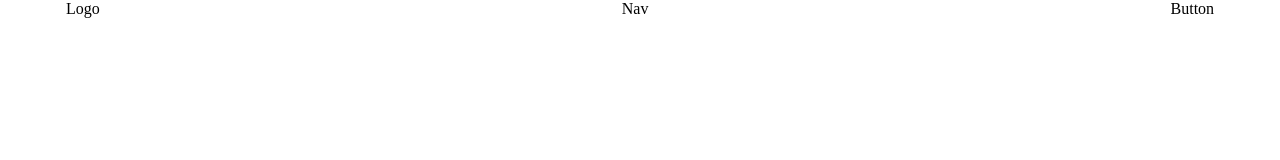
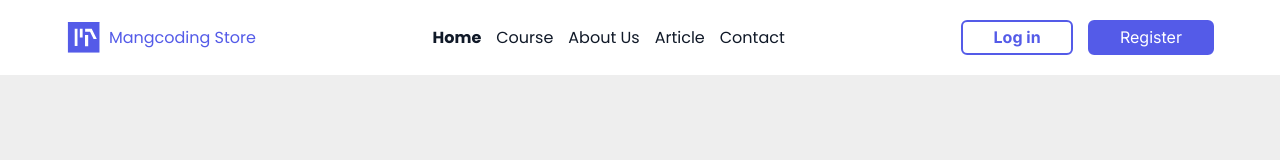
Before and after one commit to alaaabumusa/landing, a plain HTML site: page index.html in a window 1280 px wide. Drawn offline with Linux system fonts and the light colour scheme.

Commit message:
create header

```diff
--- a/assets/css/main.css
+++ b/assets/css/main.css
@@ -1 +1,64 @@
 @import './base.css';
+
+body {
+    font-family: var(--mainFont);
+    background-color: #eee;
+}
+
+.header {
+    background-color: #fff;
+    padding: 20px 0;
+}
+
+.header .logo {
+
+    display: flex;
+    align-items: center;
+    gap: 8px;
+}
+
+.header .logo img {
+    width: 35px;
+}
+
+.header .logo a {
+    color: var(--mainColor);
+}
+
+.nav ul {
+    display: flex;
+    gap: 15px;
+}
+
+.nav ul li a {
+    color: #101928;
+}
+
+.active {
+    font-weight: 700;
+}
+
+.auth {
+    display: flex;
+    align-items: center;
+    gap: 15px;
+}
+
+.auth a {
+    font-family: var(--subFont);
+    border: 2px solid var(--mainColor);
+    border-radius: 6.12px;
+    padding: 5.3541765213012695px 30.18113136291504px;
+}
+
+.auth .login {
+    color: var(--mainColor);
+    font-family: var(--subFont);
+    font-weight: 700;
+
+}
+
+.auth .register {
+    background-color: var(--mainColor);
+    color: #fff;
+}
--- a/index.html
+++ b/index.html
@@ -1,23 +1,39 @@
 <!DOCTYPE html>
 <html lang="en">
+
 <head>
   <meta charset="UTF-8">
   <meta name="viewport" content="width=device-width, initial-scale=1.0">
   <title>Document</title>
   <link rel="stylesheet" href="./assets/css/main.css">
 </head>
+
 <body>
   <header class="header">
     <div class="container">
 
       <div class="row">
-            <div class="logo">Logo</div>
+        <div class="logo">
+          <img src="./assets/img/Logo.svg" alt="Logo">
+          <a href="#">Mangcoding Store</a>
 
-            <div class="nav">Nav</div>
-
-            <div class="button">Button</div>
+        </div>
+        <div class="nav">
+          <ul>
+            <li><a href="#" class="active">Home</a></li>
+            <li><a href="#">Course</a></li>
+            <li><a href="#">About Us</a></li>
+            <li><a href="#">Article</a></li>
+            <li><a href="#">Contact</a></li>
+          </ul>
+        </div>
+        <div class="auth">
+          <a href="#" class="login">Log in</a>
+          <a href="#" class="register">Register</a>
+        </div>
       </div>
     </div>
 
   </header>
+
 </html>
```
Also changed, not shown: assets/img/Logo.svg (added). Lines whose indentation alone changed are shown as unchanged.
